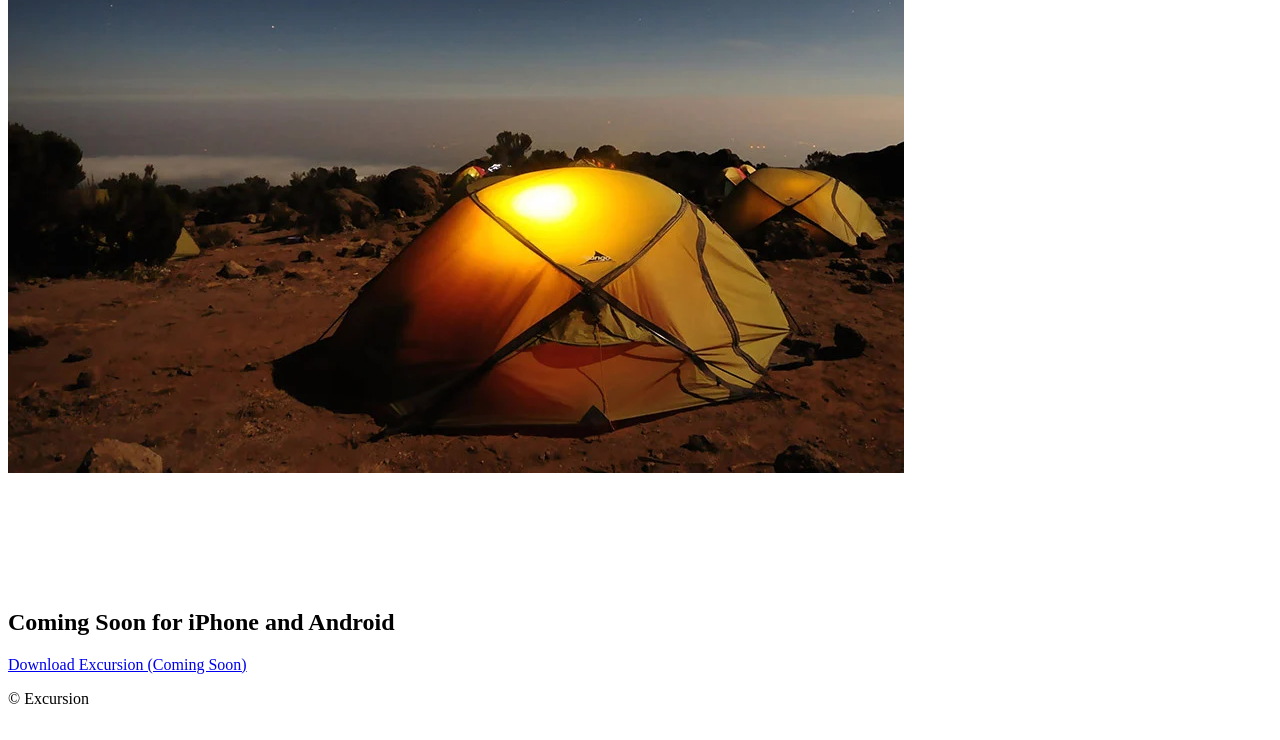
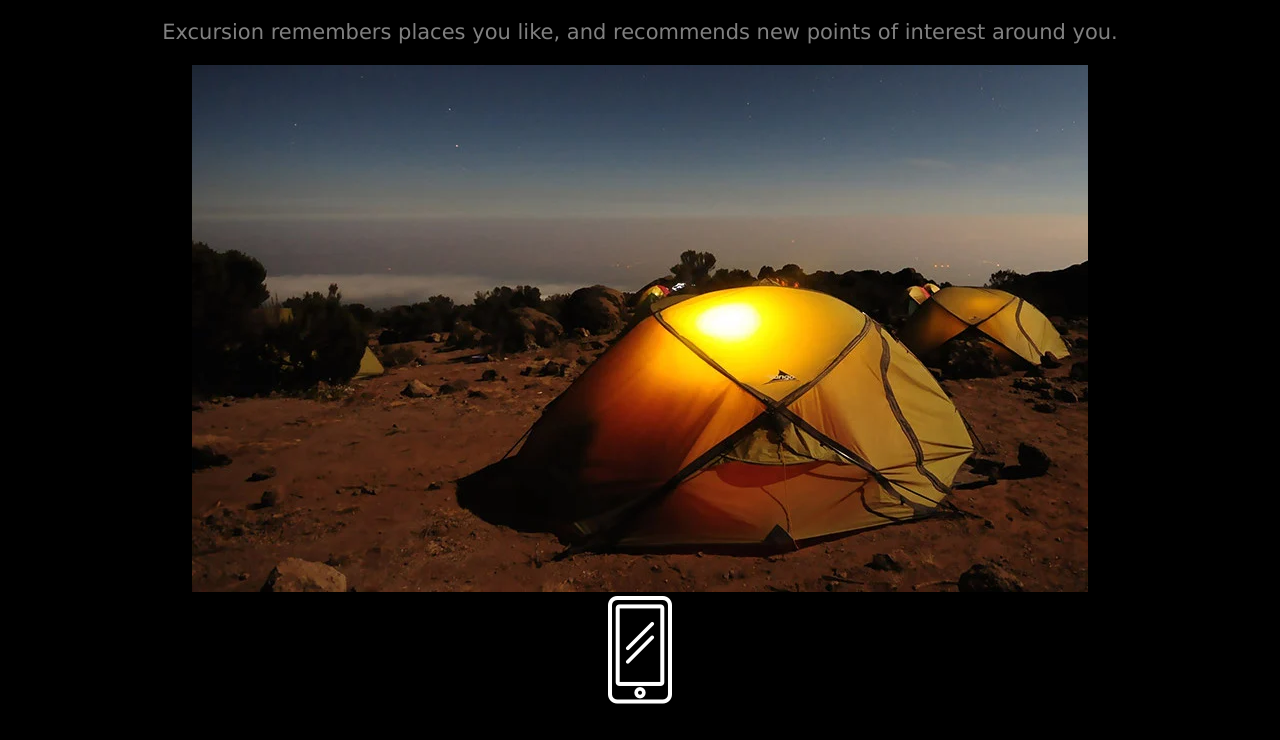
Before and after one commit to cevaboyz/Off_Platform-Project-Excursion, a plain HTML site: page index.html in a window 1280 px wide. Shown: the part 423-1163 px from the top of the page. Drawn offline with Linux system fonts and the light colour scheme.

Commit message:
dimension wrong maybe?

```diff
--- a/index.html
+++ b/index.html
@@ -4,36 +4,40 @@
 
 <head>
     <title>Excursion</title>
+    <link rel="stylesheet" href="resources/css/style.css">
+    <meta charset="UTF-8">
 </head>
 
 <body>
     <!--Main Section-->
-    <div id="main">
+    <div id=" main ">
         <h1>
             Discover hidden places in the world around you
         </h1>
         <p>
-            <a class="calltoaction" href=" # ">Download Excursion (Coming Soon)</a>
+            <a class="calltoaction " href=" # ">Download Excursion (Coming Soon)</a>
         </p>
         <video autoplay muted loop>
-            <source src="resources/images/excursion.mp4" type="video/mp4">
-        </video> </div>
+            <source src="resources/images/excursion.mp4 " type="video/mp4 ">
+        </video>
+    </div>
     <!--First Supporting Section-->
-    <div id="second">
+    <div id="second ">
         <h2>Your personal travel guide</h2>
         <p>
             Excursion remembers places you like, and recommends new points of interest around you.
         </p>
-        <div class="tent">
-            <img src="resources/images/camp.webp"> </div>
+        <div class="tent ">
+            <img src="resources/images/camp.webp ">
+        </div>
     </div>
     <!--Second Supporting Section-->
-    <div id="third">
-        <img src="resources/images/phone.webp">
+    <div id="third ">
+        <img src="resources/images/phone.webp ">
         <h2>
             Coming Soon for iPhone and Android
         </h2>
-        <a class="calltoaction" href="#">Download Excursion (Coming Soon)</a>
+        <a class="calltoaction " href="# ">Download Excursion (Coming Soon)</a>
     </div>
     <!--Footer-->
 
--- a/resources/css/style.css
+++ b/resources/css/style.css
@@ -0,0 +1,39 @@
+    /* Universal Styles */
+
+    html {
+        text-align: center;
+    }
+
+    body {
+        background-color: black;
+    }
+
+    a {
+        color: aquamarine;
+        font-size: 16px;
+    }
+
+    h1 {
+        font-family: Verdana, Geneva, Tahoma, sans-serif;
+        color: white;
+        font-size: 50px;
+        font-weight: normal;
+    }
+
+    h2 {
+        font-size: 42px;
+        font-family: Verdana, Geneva, Tahoma, sans-serif;
+        font-weight: 300;
+        color: white;
+    }
+
+    p {
+        font-family: Verdana, Geneva, Tahoma, sans-serif;
+        font-size: 21px;
+        color: gray;
+    }
+
+    .footer p {
+        color: gray;
+        text-align: right;
+    }
```
